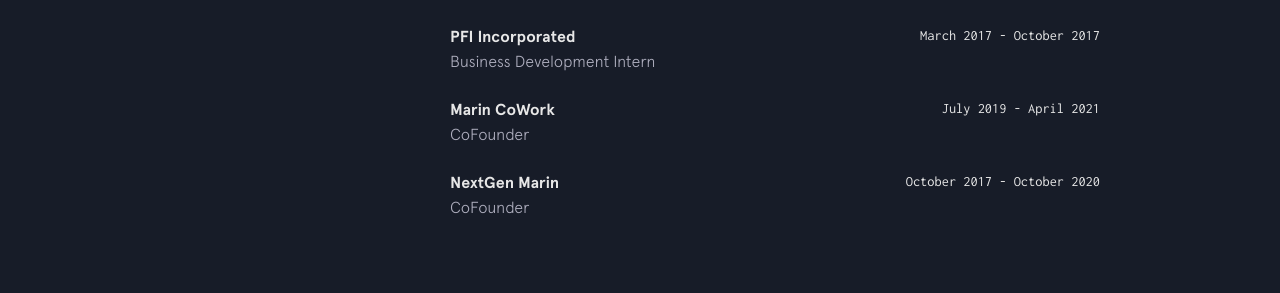
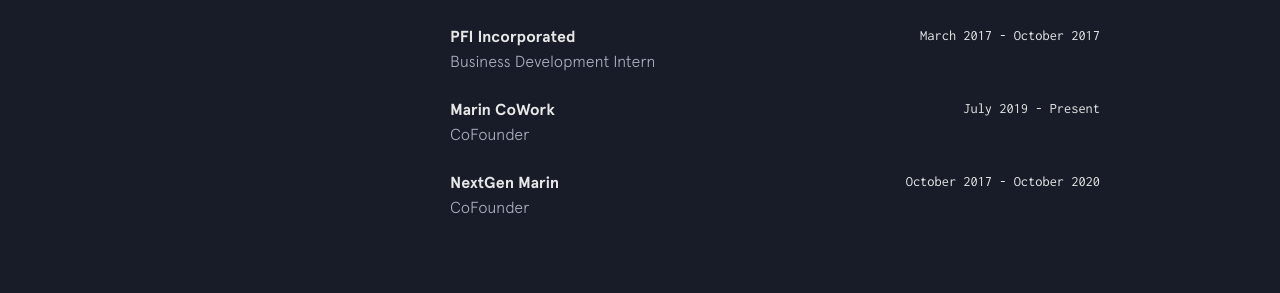
Before and after one commit to adilmodan/adilmodansite.github.io, a Jekyll site: the page built from index.html, in a window 1280 px wide and 900 px high, scrolled down 1663 px. Shown: the part 303-596 px from the top of the window. Built offline with Jekyll 4.4.1, drawn with Linux system fonts in a browser that asks for light colours; nearby versions of some CDN libraries.

Commit message:
update experience

```diff
--- a/_data/experience.yml
+++ b/_data/experience.yml
@@ -15,7 +15,7 @@
 
 - company: Marin CoWork
   url: https://www.marincowork.com/
-  time: July 2019 - April 2021
+  time: July 2019 - Present
   position: CoFounder
 
 - company: NextGen Marin
```
Also changed, not shown: _includes/skills.html (line endings or trailing spaces).
